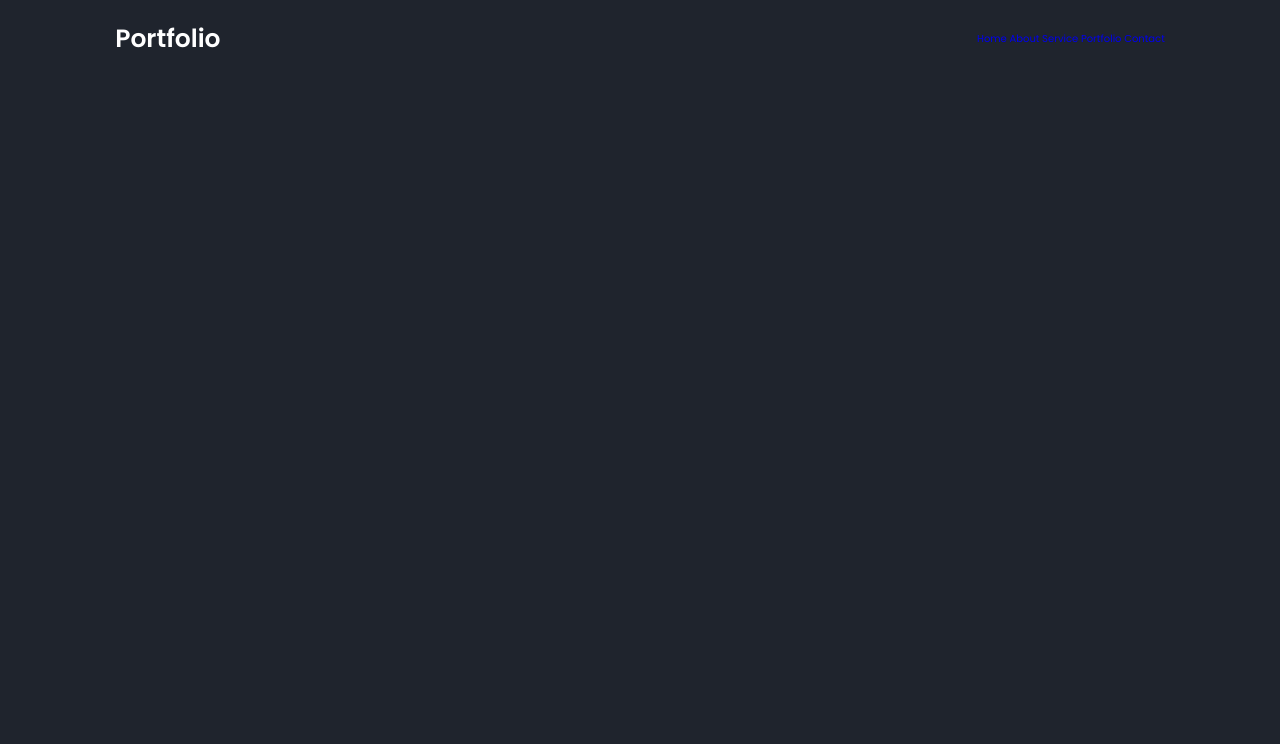
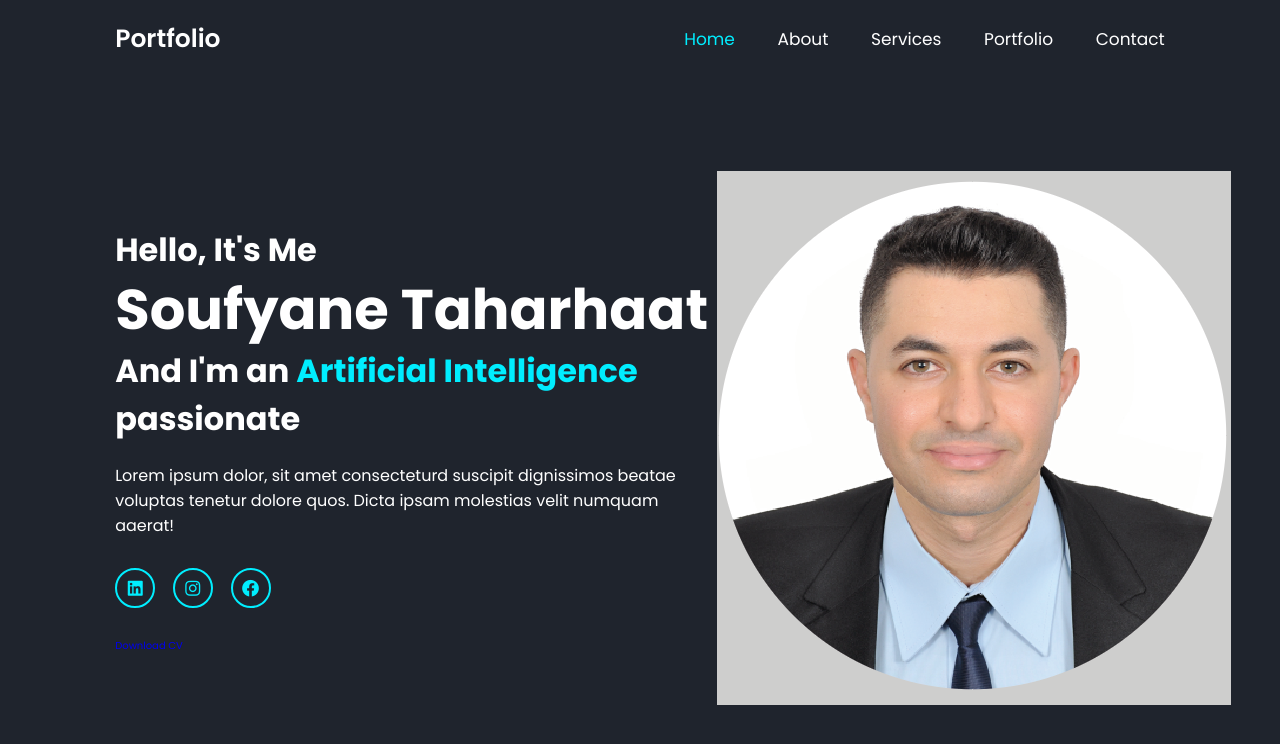
Before and after one commit to SoufyaneTAHARHAAT/Portfolio, a plain HTML site: page index.html in a window 1280 px wide. Drawn offline with nearby package versions, Linux system fonts and the light colour scheme.

Commit message:
Advanced a little bit on the Home section

```diff
--- a/css/style.css
+++ b/css/style.css
@@ -28,6 +28,11 @@ body {
     color: var(--text-color);
 }
 
+section {
+    min-height: 100vh;
+    padding: 10rem 9% 2rem;
+}
+
 .header {
     position: fixed;
     top: 0;
@@ -47,3 +52,74 @@ body {
     font-weight: 600;
     cursor: default;
 }
+
+.navbar a {
+    font-size: 1.7rem;
+    color: var(--text-color);
+    margin-left: 4rem;
+    transition: .3s;
+}
+
+.navbar a:hover,
+.navbar a.active {
+    color:var(--main-color);
+}
+
+#menu-icon {
+    font-size: 3.6rem;
+    color: var(--text-color);
+    display: none;
+}
+
+.home {
+    display: flex;
+    justify-content: center;
+    align-items: center;
+}
+
+.home-img {
+    width: 35vw;
+}
+
+.home-content h3 {
+    font-size: 3.2rem;
+    font-weight: 700;
+}
+
+.home-content h3:nth-of-type(2) {
+    margin-bottom: 2rem;
+}
+
+span {
+    color: var(--main-color);
+}
+
+.home-content h1 {
+    font-size: 5.6rem;
+    font-weight: 700;
+    line-height: 1.3;
+}
+
+.home-content p {
+    font-size: 1.6rem;
+}
+
+.social-media a {
+    display: inline-flex;
+    justify-content: center;
+    align-items: center;
+    width: 4rem;
+    height: 4rem;
+    background: transparent;
+    border: .2rem solid var(--main-color);
+    border-radius: 50%;
+    font-size: 2rem;
+    color: var(--main-color);
+    margin: 3rem 1.5rem 3rem 0;
+}
+
+.social-media a:hover {
+    background: var(--main-color);
+    color: var(--second-bg-color);
+    box-shadow: 0 0 1rem var(--main-color);
+}
--- a/index.html
+++ b/index.html
@@ -5,6 +5,7 @@
     <meta name="viewport" content="width=device-width, initial-scale=1.0">
     <title>Responsive Personal Portfolio Website Design</title>
 
+    <link href='https://unpkg.com/boxicons@2.1.4/css/boxicons.min.css' rel='stylesheet'>
 
     <link rel="stylesheet" href="css/style.css">
 </head>
@@ -13,15 +14,38 @@
     <header class="header">
         <a href="#" class="logo">Portfolio</a>
 
+        <i class='bx bx-menu' id="menu-icon"></i>
+
         <nav class="navbar">
-            <a href="#home">Home</a>
+            <a href="#home" class="active">Home</a>
             <a href="#about">About</a>
-            <a href="#service">Service</a>
+            <a href="#services">Services</a>
             <a href="#portfolio">Portfolio</a>
             <a href="#contact">Contact</a>
         </nav>
+    </header>
 
-    </header>
+    <!--Home section design-->
+    <section class="home" id="home">
+        <div class="home-content">
+            <h3>Hello, It's Me</h3>
+            <h1>Soufyane Taharhaat</h1>
+            <h3>And I'm an <span>Artificial Intelligence</span> passionate</h3>
+            <p>Lorem ipsum dolor, sit amet consecteturd suscipit dignissimos beatae
+                 voluptas tenetur dolore quos. Dicta ipsam molestias
+                  velit numquam aaerat!</p>
+            <div class="social-media">
+                <a href="#"><i class='bx bxl-linkedin-square' ></i></a>
+                <a href="#"><i class='bx bxl-instagram' ></i></a>
+                <a href="#"><i class='bx bxl-facebook-circle' ></i></a>
+            </div>
+            <a href="#" class="btn">Download CV</a>
+        </div>
+
+        <div class="home-img">
+            <img src="./images/home.png" alt="">
+        </div>
+    </section>
 
 </body>
 </html>
```
Also changed, not shown: images/home.png (added).
